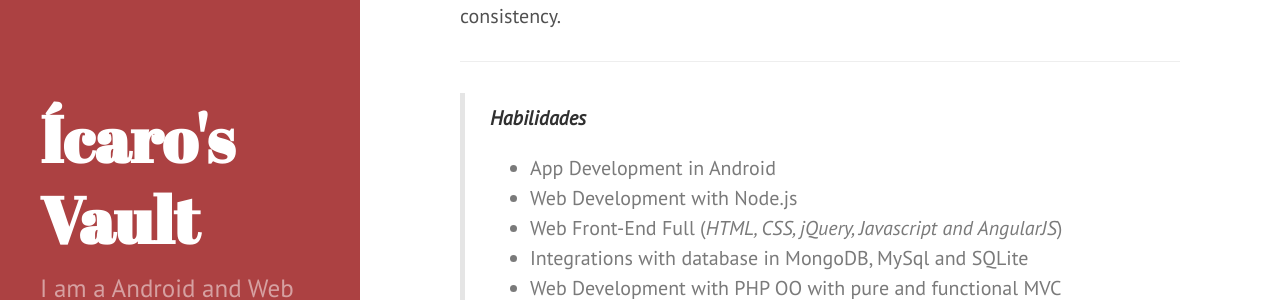
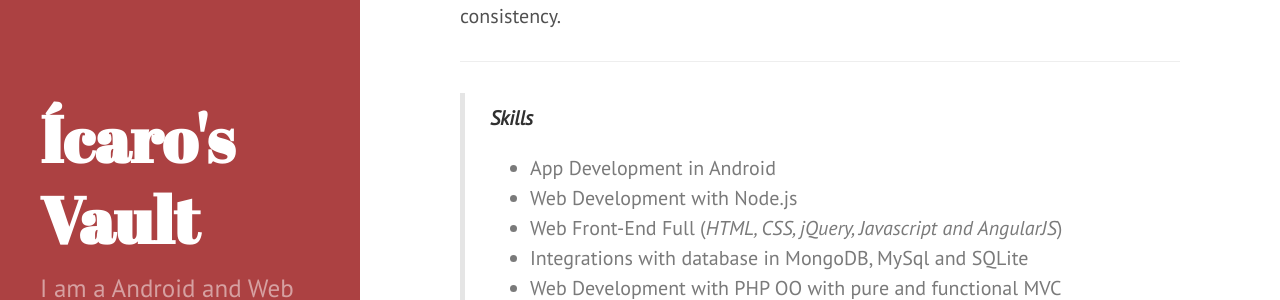
Before and after one commit to icaroabreu/icaroabreu.github.io, a Jekyll site: the page built from about.md, in a window 1280 px wide and 900 px high, scrolled down 729 px. Shown: the part 155-455 px from the top of the window. Built offline with Jekyll 4.4.1, drawn with Linux system fonts in a browser that asks for light colours; Markdown is read by kramdown in place of the engine named in the settings.

Commit message:
Update about.md

```diff
--- a/about.md
+++ b/about.md
@@ -15,7 +15,7 @@ I'm a challenge driven, self taught, responsible and updated Android developer w
 
 ----------
 
-> ***Habilidades***
+> ***Skills***
 >
 > - App Development in Android
 > - Web Development with Node.js
```
